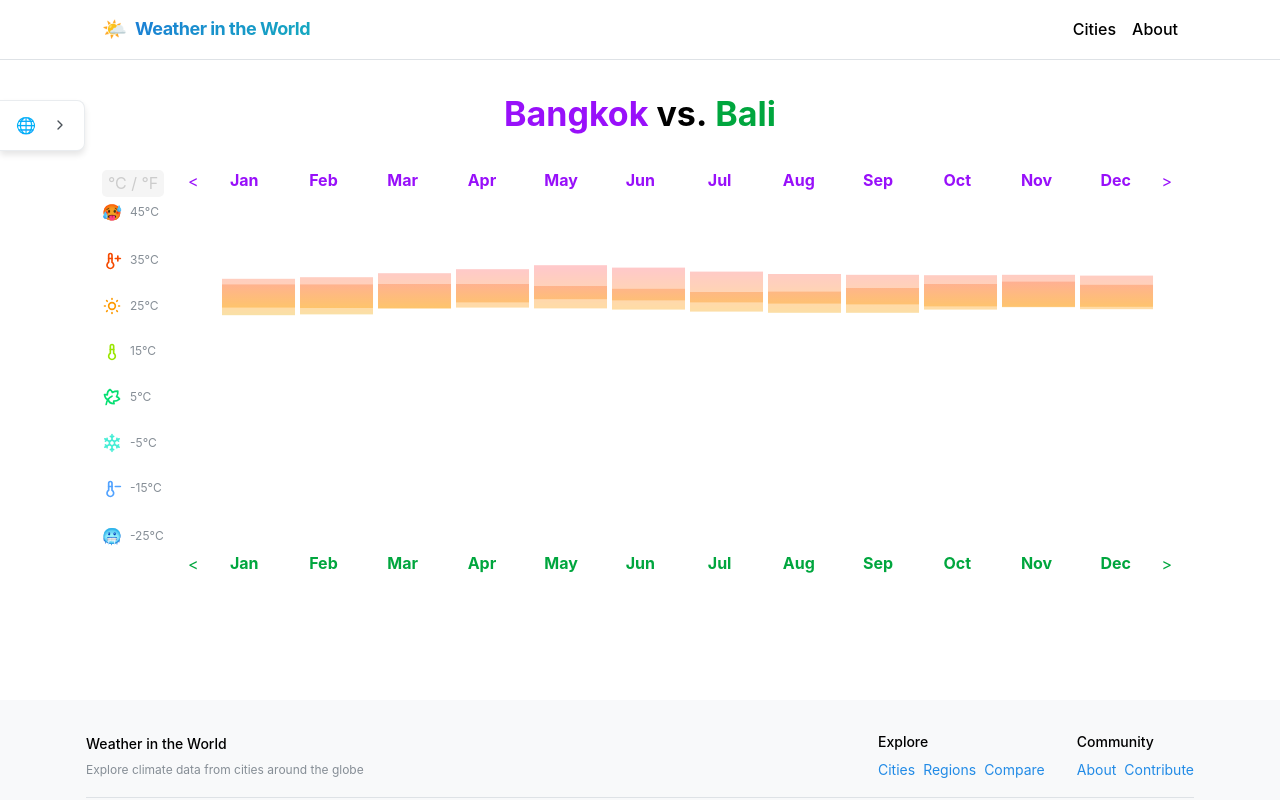
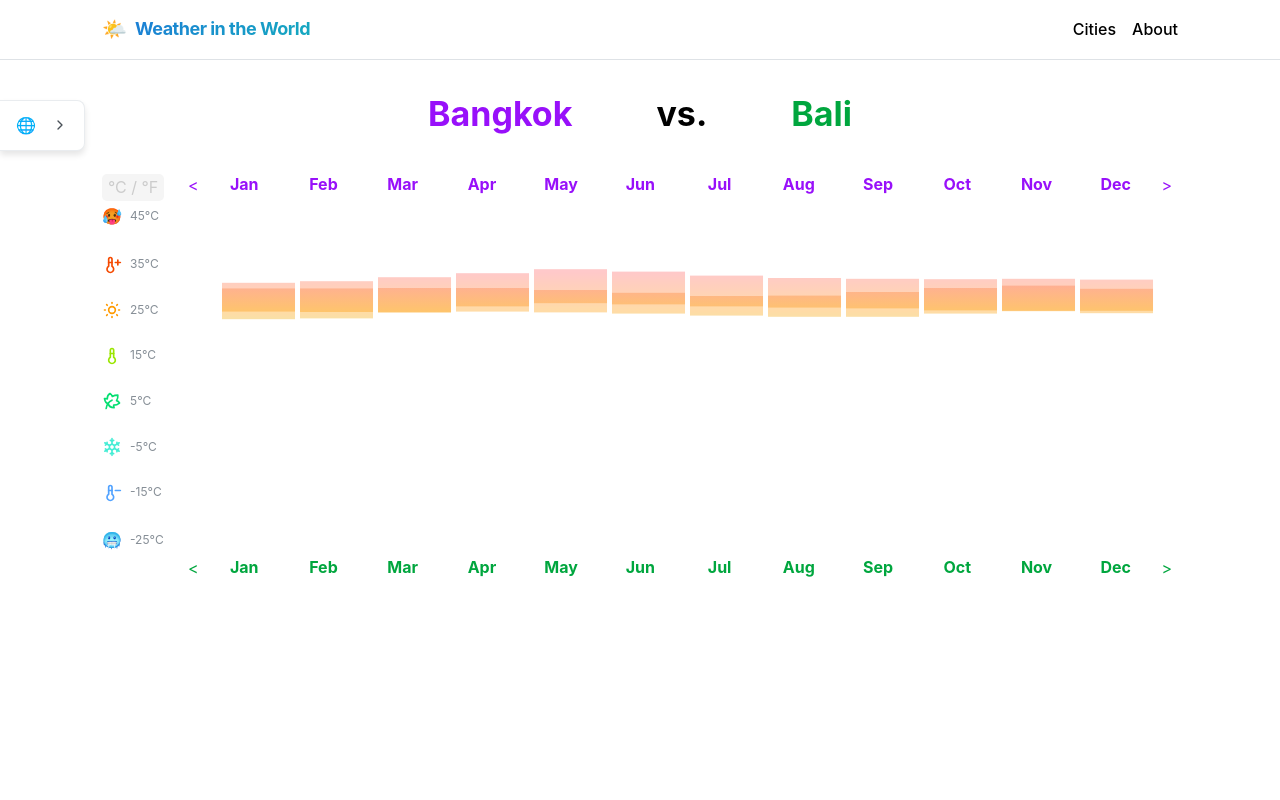
Before and after one commit to mmartha/witw, a Next.js app: page /compare/bangkok/bali in a window 1280 px wide. Shown: the top 800 px of the page. Built offline with nearby package versions, Linux system fonts and the light colour scheme.

Commit message:
refactor comparison title into parent component

```diff
--- a/src/components/compare/AnnualTempComparison.jsx
+++ b/src/components/compare/AnnualTempComparison.jsx
@@ -4,10 +4,8 @@
 import { IconSun, IconTemperaturePlus, IconTemperature, IconTemperatureMinus, IconSnowflake, IconLeaf2 } from '@tabler/icons-react';
 import moment from 'moment';
 
-export default function AnnualTempComparison({ data1, data2, city1Color = '#9810fa', city2Color = '#00a63e' }) {
+export default function AnnualTempComparison({ data1, data2, clickedCities, hoveredCity, city1Color = '#9810fa', city2Color = '#00a63e' }) {
     const months = ['January', 'February', 'March', 'April', 'May', 'June', 'July', 'August', 'September', 'October', 'November', 'December'];
-    const [clickedCities, setClickedCities] = useState(new Set());
-    const [hoveredCity, setHoveredCity] = useState(null);
     const [tempUnits, setTempUnits] = useState('c');
 
     const chartRef = useRef(null);
@@ -57,56 +55,7 @@
 
     return (
         <>
-            <Container style={{ display: 'flex', flexDirection: 'row', justifyContent: 'space-between' }}>
-                <Title
-                    order={1}
-                    mb="xl"
-                    c={city1Color}
-                    onMouseEnter={() => !clickedCities.has(data1.city) && setHoveredCity(data1.city)}
-                    onMouseLeave={() => !clickedCities.has(data1.city) && setHoveredCity(null)}
-                    onClick={() => setClickedCities(prev => {
-                        const next = new Set([...prev]);
-                        if (next.has(data1.city)) {
-                            next.delete(data1.city);
-                        } else {
-                            next.add(data1.city);
-                        }
-                        return next;
-                    })}
-                    style={{
-                        cursor: 'pointer',
-                        opacity: clickedCities.has(data1.city) || hoveredCity === data1.city || (!clickedCities.size && hoveredCity === null) ? 1 : 0.5,
-                        filter: clickedCities.has(data1.city) || hoveredCity === data1.city || (!clickedCities.size && hoveredCity === null) ? 'none' : 'grayscale(0.8)'
-                    }}
-                >
-                    {data1.city}
-                </Title>
-                <Title order={1} mb="xl">&nbsp;vs.&nbsp;</Title>
-                <Title
-                    order={1}
-                    mb="xl"
-                    c={city2Color}
-                    onMouseEnter={() => !clickedCities.has(data2.city) && setHoveredCity(data2.city)}
-                    onMouseLeave={() => !clickedCities.has(data2.city) && setHoveredCity(null)}
-                    onClick={() => setClickedCities(prev => {
-                        const next = new Set([...prev]);
-                        if (next.has(data2.city)) {
-                            next.delete(data2.city);
-                        } else {
-                            next.add(data2.city);
-                        }
-                        return next;
-                    })}
-                    style={{
-                        cursor: 'pointer',
-                        opacity: clickedCities.has(data2.city) || hoveredCity === data2.city || (!clickedCities.size && hoveredCity === null) ? 1 : 0.5,
-                        filter: clickedCities.has(data2.city) || hoveredCity === data2.city || (!clickedCities.size && hoveredCity === null) ? 'none' : 'grayscale(0.8)'
-                    }}
-                >
-                    {data2.city}
-                </Title>
-            </Container>
-            <Container style={{ width: '100%', height: '50vh', marginTop: 40, display: 'flex', flexDirection: 'row', justifyContent: 'flex-start' }}>
+            <Container style={{ width: '100%', height: '50vh', display: 'flex', flexDirection: 'row', justifyContent: 'flex-start' }}>
                 {/* Temperature Scale */}
                 <Stack
                     justify="space-between"
--- a/src/components/compare/CompareCitiesContent.jsx
+++ b/src/components/compare/CompareCitiesContent.jsx
@@ -1,17 +1,75 @@
 'use client';
 
-import { Container } from '@mantine/core';
+import { useState } from 'react';
+import { Container, Title } from '@mantine/core';
 import AnnualTempComparison from './AnnualTempComparison';
 
-export default function ClimateCompareClient({ data1, data2, city1Color, city2Color }) {
+export default function ClimateCompareClient({ data1, data2, city1Color = '#9810fa', city2Color = '#00a63e' }) {
+  const [clickedCities, setClickedCities] = useState(new Set());
+  const [hoveredCity, setHoveredCity] = useState(null);
+
   return (
+    <>
+      <Container size="lg" py="xl" px="xl" style={{ minWidth: '50%', maxWidth: 500, display: 'flex', alignItems: 'center', justifyContent: 'space-evenly', flexFlow: 'row wrap' }}>
+        <Title
+          order={1}
+          mb="sm"
+          c={city1Color}
+          onMouseEnter={() => !clickedCities.has(data1.city) && setHoveredCity(data1.city)}
+          onMouseLeave={() => !clickedCities.has(data1.city) && setHoveredCity(null)}
+          onClick={() => setClickedCities(prev => {
+            const next = new Set([...prev]);
+            if (next.has(data1.city)) {
+              next.delete(data1.city);
+            } else {
+              next.add(data1.city);
+            }
+            return next;
+          })}
+          style={{
+            cursor: 'pointer',
+            opacity: clickedCities.has(data1.city) || hoveredCity === data1.city || (!clickedCities.size && hoveredCity === null) ? 1 : 0.5,
+            filter: clickedCities.has(data1.city) || hoveredCity === data1.city || (!clickedCities.size && hoveredCity === null) ? 'none' : 'grayscale(0.8)'
+          }}
+        >
+          {data1.city}
+        </Title>
+        <Title order={1} mb="sm">&nbsp;vs.&nbsp;</Title>
+        <Title
+          order={1}
+          mb="sm"
+          c={city2Color}
+          onMouseEnter={() => !clickedCities.has(data2.city) && setHoveredCity(data2.city)}
+          onMouseLeave={() => !clickedCities.has(data2.city) && setHoveredCity(null)}
+          onClick={() => setClickedCities(prev => {
+            const next = new Set([...prev]);
+            if (next.has(data2.city)) {
+              next.delete(data2.city);
+            } else {
+              next.add(data2.city);
+            }
+            return next;
+          })}
+          style={{
+            cursor: 'pointer',
+            opacity: clickedCities.has(data2.city) || hoveredCity === data2.city || (!clickedCities.size && hoveredCity === null) ? 1 : 0.5,
+            filter: clickedCities.has(data2.city) || hoveredCity === data2.city || (!clickedCities.size && hoveredCity === null) ? 'none' : 'grayscale(0.8)'
+          }}
+        >
+          {data2.city}
+        </Title>
+      </Container>
       <Container size="lg" py="xl" style={{ minHeight: '80vh', display: 'flex', flexDirection: 'column' }}>
         <AnnualTempComparison
           data1={data1}
           data2={data2}
+          clickedCities={clickedCities}
+          hoveredCity={hoveredCity}
           city1Color={city1Color}
           city2Color={city2Color}
         />
       </Container>
+    </>
+
   );
 }
```
Lines whose indentation alone changed are shown as unchanged.
